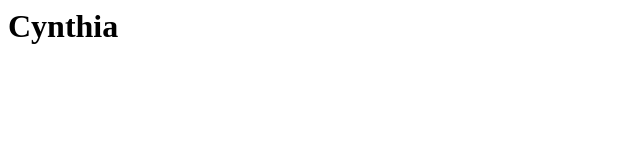
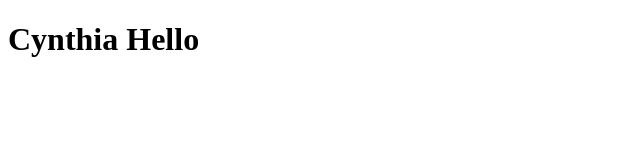
Before and after one commit to cynthia-dyf/demo1, a plain HTML site: page index.html in a window 1280 px wide. Shown: the whole page, without its empty margins (0-640 px from the left). Drawn offline with Linux system fonts and the light colour scheme.

Commit message:
complete html

```diff
--- a/index.html
+++ b/index.html
@@ -1 +1,12 @@
-<h1>Cynthia</h1>
+<!DOCTYPE html>
+<html lang="en">
+<head>
+    <meta charset="UTF-8">
+    <meta name="viewport" content="width=device-width, initial-scale=1.0">
+    <title>Hello Page</title>
+</head>
+<body>
+    <h1>Cynthia Hello</h1>
+
+</body>
+</html>
```
